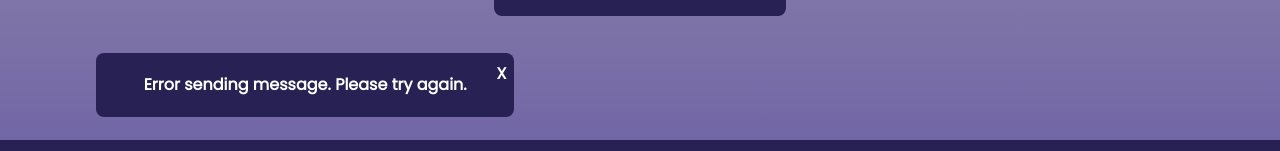
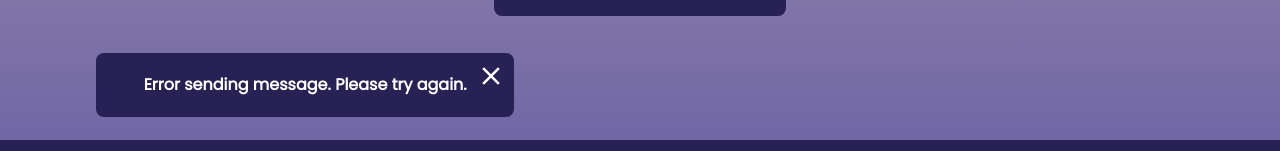
Before and after one commit to aivolution-gta/website, a Next.js app: page /contact in a window 1280 px wide. Both pictures are taken after typing "Sample", "name@example.com", "Sample", "Sample" into the empty fields and a click on the button "Send". Shown: the part 1154-1305 px from the top of the page. Built offline with nearby package versions, Linux system fonts and the light colour scheme; no server answers.

Commit message:
Change close button on contact messages.

```diff
--- a/components/contact/contact-form.tsx
+++ b/components/contact/contact-form.tsx
@@ -1,4 +1,5 @@
 import React, { useState, FormEvent } from 'react';
+import { IoMdClose } from 'react-icons/io';
 import { Reveal } from '../reveal';
 
 
@@ -153,10 +154,10 @@ const ContactForm: React.FC = () => {
                     <div className="text-center p-5 bg-dark-purple w-1/3 rounded-lg text-white relative">
                         <p>Message sent</p>
                         <button
-                            className="absolute top-2 right-2 cursor-pointer h-[25px]"
-                            onClick={closeMessage}
+                          className="absolute top-2 right-2 cursor-pointer h-[25px]"
+                          onClick={closeMessage}
                         >
-                            X
+                          <IoMdClose size={15} className="hover:bg-light-purple/75 rounded-md" />
                         </button>
                     </div>
                 </div>
@@ -168,11 +169,12 @@ const ContactForm: React.FC = () => {
                         <div className="text-center p-5 bg-dark-purple w-1/3 xs:w-1/4 xs:text-[0.85em] rounded-lg text-white relative">
                             <p>{errorMessage}</p>
                             <button
-                                className="absolute top-2 right-2 cursor-pointer h-[25px]"
-                                onClick={() => setErrorMessage('')}
+                              className="absolute top-2 right-2 cursor-pointer h-[25px]"
+                              onClick={() => setErrorMessage('')}
                             >
-                                X
+                              <IoMdClose size={30} className="hover:bg-light-purple/75 rounded-md" />
                             </button>
+
                         </div>
                     </Reveal>
                 </div>
```
